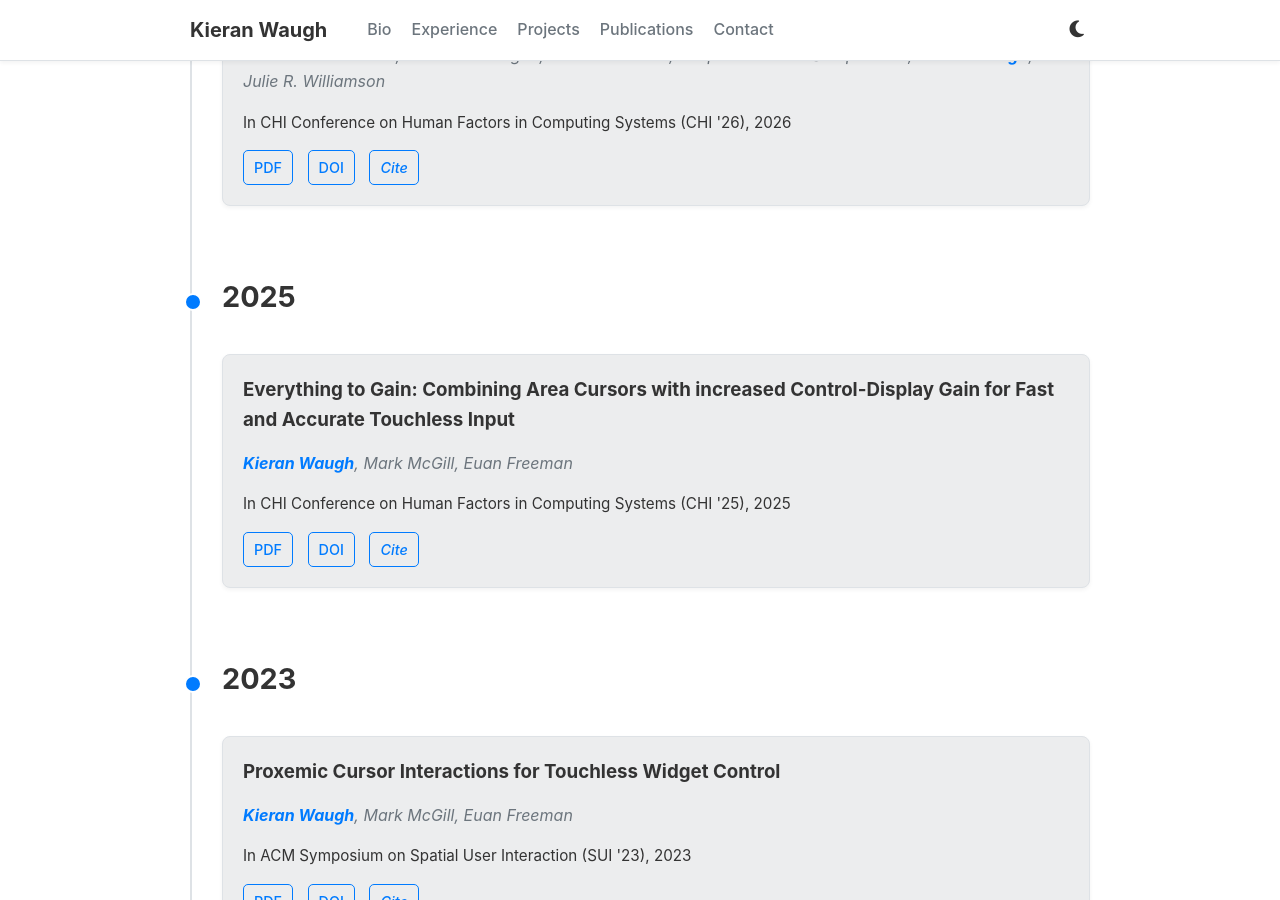
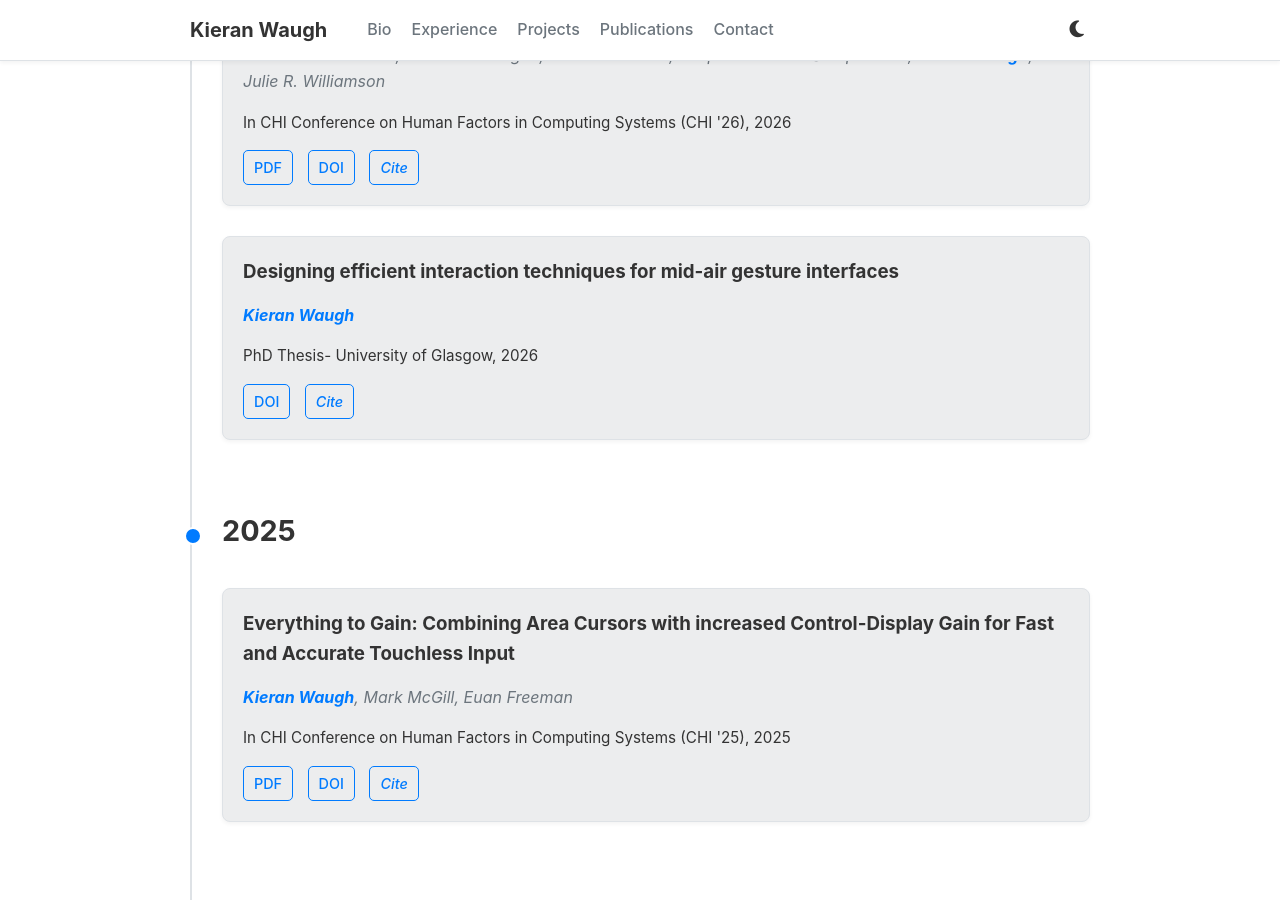
Before and after one commit to KieranWaugh/KieranWaugh.github.io, a Jekyll site: the page built from publications.html, in a window 1280 px wide and 900 px high, scrolled down 661 px. Built offline with Jekyll 4.4.1, drawn with Linux system fonts in a browser that asks for light colours.

Commit message:
Update _data/publications.yml (via Pages CMS)

```diff
--- a/_data/publications.yml
+++ b/_data/publications.yml
@@ -441,3 +441,19 @@
     isbn = {978-3-030-85607-6}
 
     }
+- title: Designing efficient interaction techniques for mid-air gesture interfaces
+  authors:
+    - Kieran Waugh
+  venue: PhD Thesis- University of Glasgow
+  year: 2026
+  doi: https://doi.org/10.5525/gla.thesis.86296
+  featured: false
+  cite: Waugh, K. (2026). Designing efficient interaction techniques for mid-air
+    gesture interfaces (Doctoral dissertation, University of Glasgow).
+  bibtex: >-
+    @phdthesis{waugh2026designing,
+      title={Designing efficient interaction techniques for mid-air gesture interfaces},
+      author={Waugh, Kieran David},
+      year={2026},
+      school={University of Glasgow}
+    }
```
